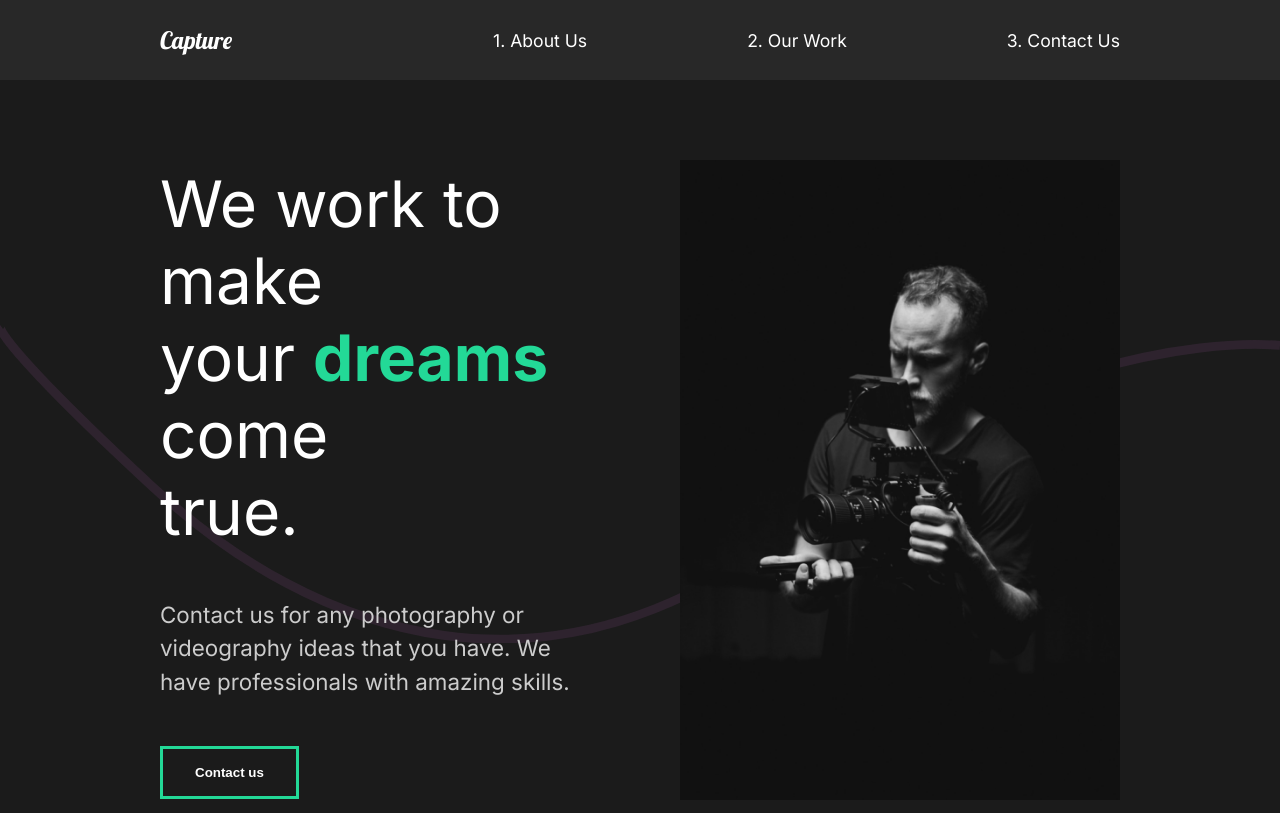
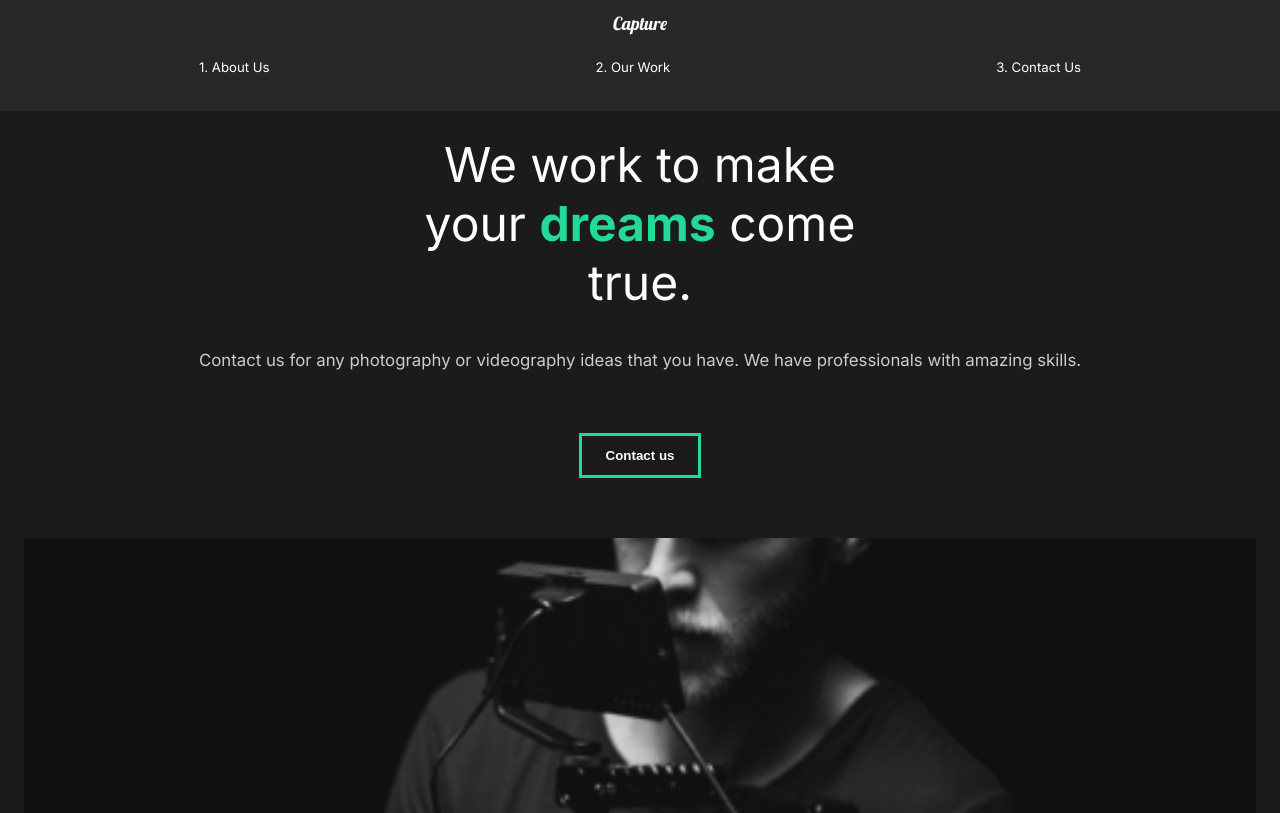
Before and after one commit to CiprianDumitriu/portofolio, a React (Create React App) app: page / in a window 1280 px wide. Shown: the top 813 px of the page. Built offline with nearby package versions, Linux system fonts and the light colour scheme.

Commit message:
24. Deployed Website

```diff
--- a/package.json
+++ b/package.json
@@ -1,4 +1,5 @@
 {
+  "homepage": "http://CiprianDumitriu.github.io/portofolio",
   "name": "portofolio",
   "version": "0.1.0",
   "private": true,
@@ -17,6 +18,8 @@
   },
   "scripts": {
     "start": "react-scripts start",
+    "predeploy": "npm run build",
+    "deploy": "gh-pages -d build",
     "build": "react-scripts build",
     "test": "react-scripts test",
     "eject": "react-scripts eject"
@@ -38,5 +41,8 @@
       "last 1 firefox version",
       "last 1 safari version"
     ]
+  },
+  "devDependencies": {
+    "gh-pages": "^5.0.0"
   }
 }
--- a/src/App.js
+++ b/src/App.js
@@ -11,6 +11,7 @@ import MovieDetail from "./pages/MovieDetails";
 import {Routes, Route, Outlet, useLocation} from "react-router-dom";
 // Animation
 import { AnimatePresence } from "framer-motion";
+import ScrollTop from "./components/ScrollTop";
 
 function App() {
   const location = useLocation()
@@ -18,7 +19,9 @@ function App() {
     <div className="App">
       <GlobalStyle />
       <Nav />
-      <AnimatePresence mode="wait">
+      <AnimatePresence mode="wait" onExitComplete={() => {
+        window.scrollTo(0, 0)
+      }}>
         <Routes location={location} key={location.pathname}>
           <Route path="/" exact element={<AboutUs />}/>
           <Route path="/aboutus" exact element={<AboutUs />}/>
--- a/src/components/GlobalStyle.js
+++ b/src/components/GlobalStyle.js
@@ -6,6 +6,13 @@ const GlobalStyle = createGlobalStyle`
     margin: 0;
     padding: 0;
     box-sizing: border-box;
+}
+
+html {
+    @media (max-width: 1700px) {
+        font-size: 75%;
+    }
+
 }
 
 body {
--- a/src/components/Nav.js
+++ b/src/components/Nav.js
@@ -29,6 +29,9 @@ const StyledNav = styled.nav`
     align-items: center;
     padding: 1rem 10rem;
     background: #282828;
+    position: sticky;
+    top: 0;
+    z-index: 10;
     a {
         color: white;
         text-decoration: none;
@@ -46,6 +49,23 @@ const StyledNav = styled.nav`
         padding-left: 10rem;
         position: relative;
     }
+    @media (max-width: 1300px) {
+        flex-direction: column;
+        padding: 1rem;
+        justify-content: space-around;
+        width: 100%;
+        #logo {
+            padding: 5rem;
+        }
+        ul {
+            padding: 2rem;
+            justify-content: space-around;
+            width: 100%;
+            li {
+                padding: 0;
+            }
+        }
+    }
 `
 
 
--- /dev/null
+++ b/src/components/ScrollTop.js
@@ -0,0 +1,15 @@
+import { useEffect } from "react";
+import { useLocation } from "react-router-dom";
+
+const ScrollTop = () => {
+  const { pathname } = useLocation();
+  useEffect(() => {
+    window.scroll({
+      top: 0,
+      left: 0,
+    });
+  }, [pathname]);
+  return null;
+};
+
+export default ScrollTop;
--- a/src/components/ServicesSection.js
+++ b/src/components/ServicesSection.js
@@ -76,6 +76,9 @@ const Services = styled(About)`
 const Cards = styled.div`
     display: flex;
     flex-wrap: wrap;
+    @media (max-width: 1300px) {
+        justify-content: center;
+}
 `
 const Card = styled.div`
     flex-basis: 15rem;
--- a/src/pages/OurWork.js
+++ b/src/pages/OurWork.js
@@ -8,6 +8,7 @@ import goodtimes from "../img/goodtimes-small.png";
 // Animations
 import { motion } from "framer-motion";
 import { sliderContainer, slider, pageAnimation, fade, photoAnim, lineAnim } from "../animation";
+
 
 const OurWork = () => {
     return (
@@ -49,6 +50,9 @@ const Work = styled(motion.div)`
     min-height: 100vh;
     overflow: hidden;
     padding: 5rem 10rem;
+    @media (max-width: 1300px) {
+        padding: 2rem 2rem;
+    }
     h2 {
         padding: 1rem 0rem;
     }
--- a/src/styles.js
+++ b/src/styles.js
@@ -8,6 +8,11 @@ export const About = styled(motion.div)`
     justify-content: space-between;
     padding: 5rem 10rem;
     color: white;
+    @media (max-width: 1300px) {
+        display: block;
+        padding: 2rem 2rem;
+        text-align: center;
+    }
 `
 export const Description = styled.div`
     flex: 1;
@@ -15,6 +20,12 @@ export const Description = styled.div`
     z-index: 2;
     h2 {
         font-weight: lighter;
+    }
+    @media (max-width: 1300px) {
+        padding: 0;
+        button {
+            margin: 2rem 0rem 5rem 0rem;
+        }
     }
 `
 export const Image = styled.div`
```
Also changed, not shown: 1 other file (tests, documents, lock files or other folders).
